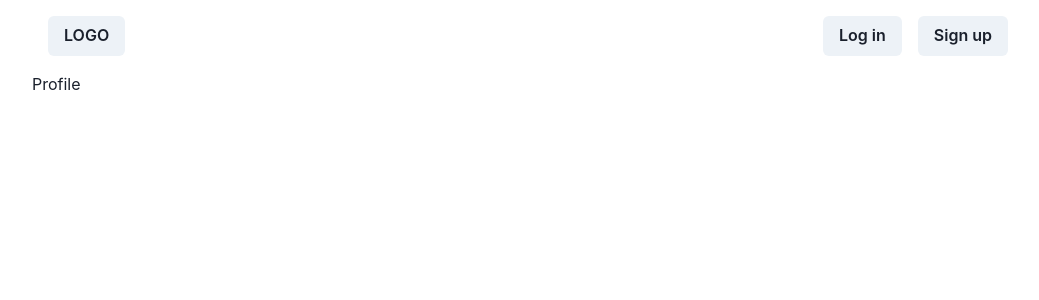
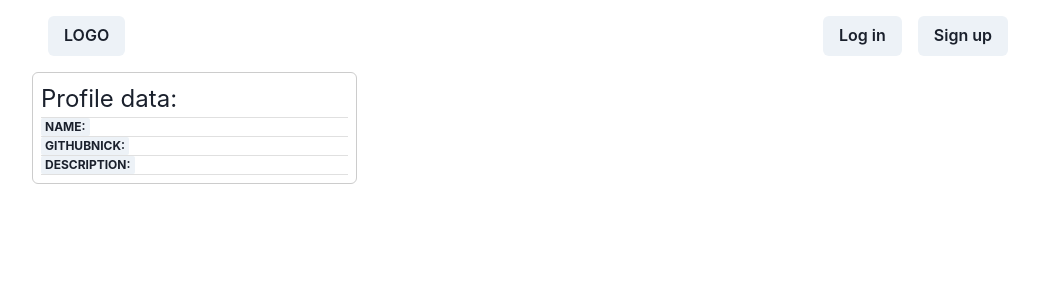
Before and after one commit to Archi711/code-n-meet, a React (Create React App) app: page /profile/1 in a window 1280 px wide. Shown: the top 300 px of the page, without its empty margins (112-1151 px from the left). Built offline with nearby package versions, Linux system fonts and the light colour scheme; no server answers.

Commit message:
feat(dev): update profile page, base layout for profile settings

```diff
--- a/src/components/pages/Profile.tsx
+++ b/src/components/pages/Profile.tsx
@@ -1,4 +1,58 @@
+import {
+  Badge,
+  Button,
+  Divider,
+  Grid,
+  GridItem,
+  HStack,
+  Text,
+} from '@chakra-ui/react'
+import { useParams, useNavigate } from 'react-router-dom'
+import { useAppSelector } from '../../app/hooks'
+import AppLink from '../custom/AppLink'
+
 export default function Profile() {
+  const params = useParams()
+  const navigate = useNavigate()
+  const userData = useAppSelector((state) => state.auth.user)
+  const isOwn = params.id === 'self'
+  const profileId = isOwn ? userData?.id : Number(params.id)
+  if (!userData?.id && params.id === 'self') {
+    navigate('/login', {
+      state: {
+        from: '/profile/self',
+        message: profileId ? 'Unauthorized' : 'Unknown error',
+      },
+    })
+  }
 
-  return <div>Profile</div>
+  return (
+    <Grid templateColumns='repeat(3, 1fr)' gap={2}>
+      <GridItem colSpan={1} border='1px solid #ccc' borderRadius={6} p={2}>
+        <Text fontSize={24}>Profile data: </Text>
+        <Divider />
+        <HStack>
+          <Badge>Name:</Badge>
+          <Text>{userData?.name}</Text>
+        </HStack>
+        <Divider />
+        <HStack>
+          <Badge>GithubNick:</Badge>
+          <Text>{userData?.githubNick}</Text>
+        </HStack>
+        <Divider />
+        <HStack>
+          <Badge>Description:</Badge>
+          <Text>{userData?.profileDescription}</Text>
+        </HStack>
+        <Divider />
+        {isOwn ? (
+          <AppLink to={`/profile/self/settings`}>
+            <Button>Edit</Button>
+          </AppLink>
+        ) : null}
+      </GridItem>
+      <GridItem colSpan={3}></GridItem>
+    </Grid>
+  )
 }
--- a/src/components/pages/ProfileSettings.tsx
+++ b/src/components/pages/ProfileSettings.tsx
@@ -1,4 +1,22 @@
+import { Center, Stack } from '@chakra-ui/react'
+import { Form } from 'formik'
+import { useNavigate } from 'react-router-dom'
+import { useAppSelector } from '../../app/hooks'
 export default function ProfileSettings() {
-
-  return <div>ProfileSettings</div>
+  const navigate = useNavigate()
+  const userData = useAppSelector((state) => state.auth.user)
+  if (!userData)
+    navigate('/login', {
+      state: {
+        from: '/profile/self/settings',
+        message: 'You must log in to access this page',
+      },
+    })
+  return (
+    <Stack>
+      <Center>
+        <Stack as={Form}></Stack>
+      </Center>
+    </Stack>
+  )
 }
```
